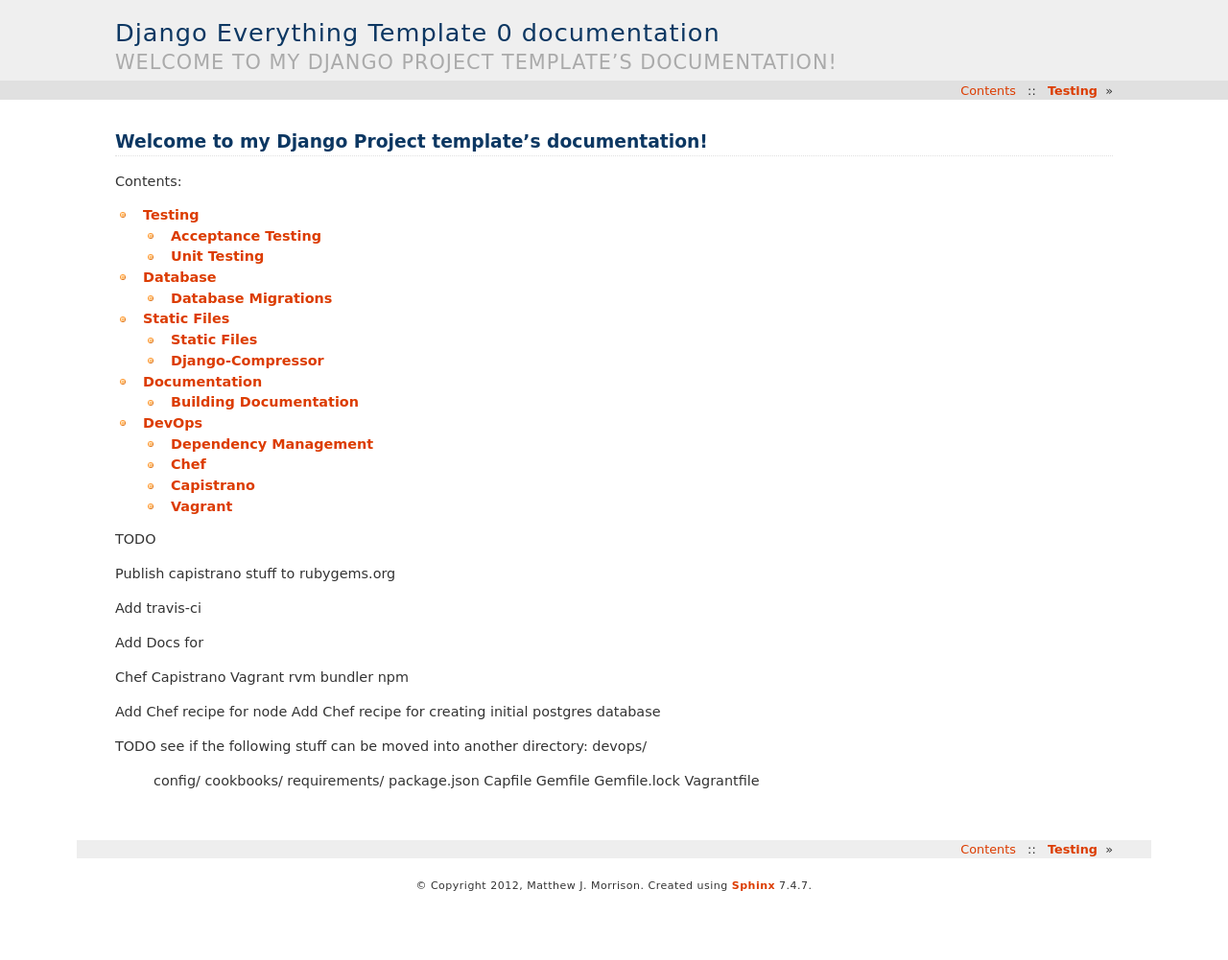
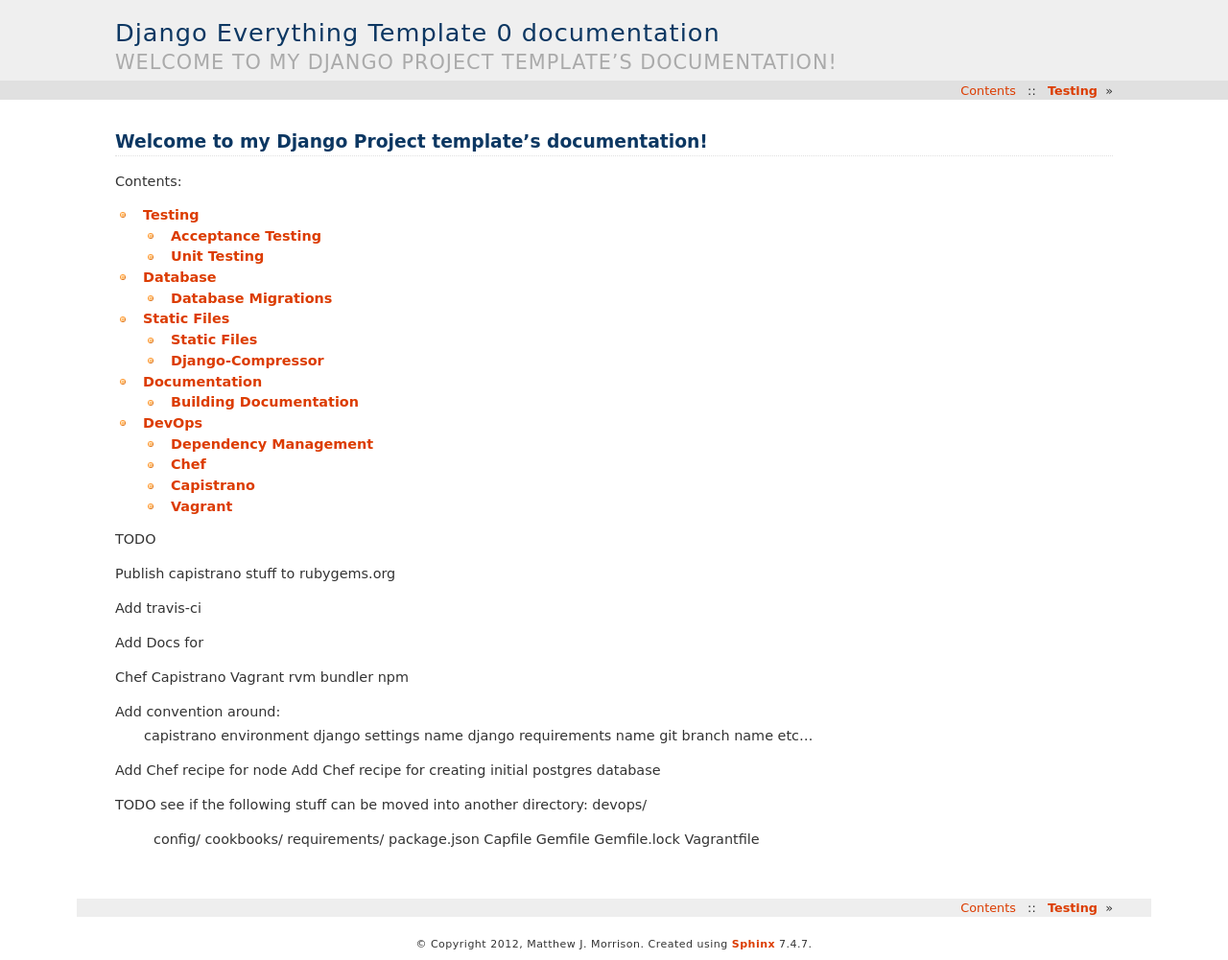
Before and after one commit to mattjmorrison/django-everything-template, a Sphinx documentation site: the page built from docs/source/index.rst, in a window 1280 px wide. Shown: the whole page at 96% size. Built offline with Sphinx 7.4.7, drawn with Linux system fonts in a browser that asks for light colours; before the commit the page ends 940 px from its top, so only the background shows below that.

```diff
--- a/docs/source/index.rst
+++ b/docs/source/index.rst
@@ -29,6 +29,13 @@ rvm
 bundler
 npm
 
+Add convention around:
+	capistrano environment
+	django settings name
+	django requirements name
+	git branch name
+	etc...
+
 Add Chef recipe for node
 Add Chef recipe for creating initial postgres database
 
```
Also changed, not shown: 2 other files.
